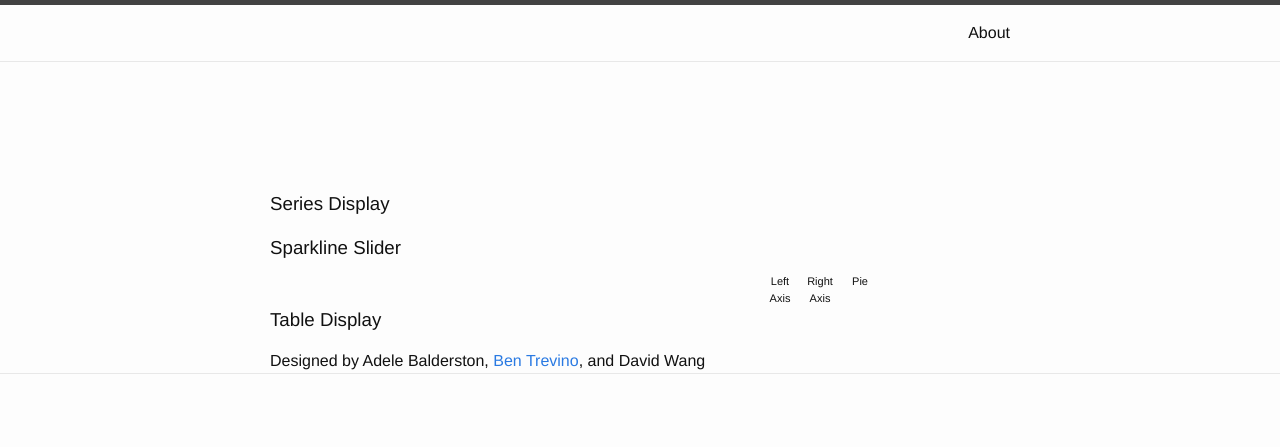
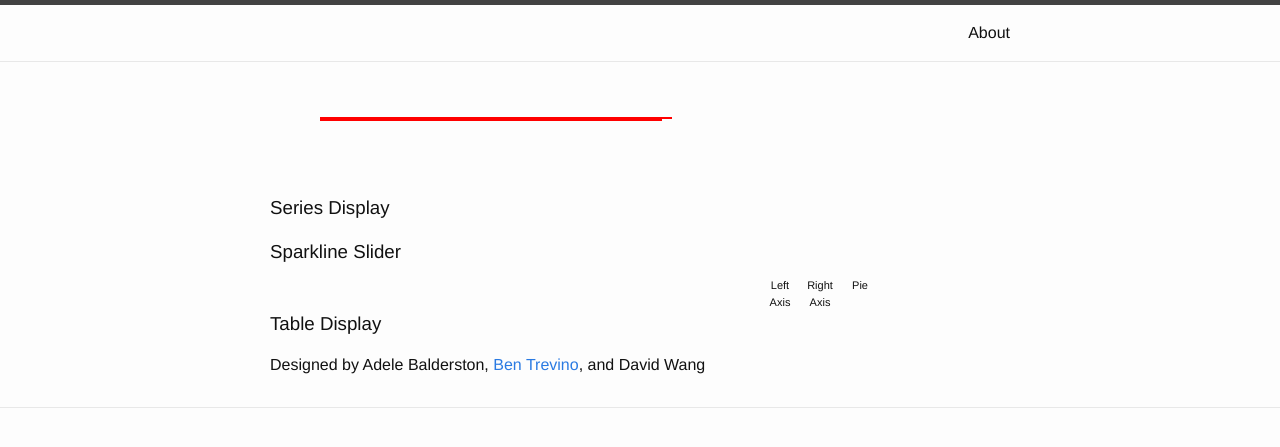
Before and after one commit to UHERO/kauai, a Jekyll site: the page built from index.html, in a window 1280 px wide. Shown: the top 447 px of the page. Built offline with Jekyll 4.4.1, drawn with Linux system fonts in a browser that asks for light colours.

Commit message:
basic slider in and positioning

```diff
--- a/css/main.scss
+++ b/css/main.scss
@@ -95,7 +95,8 @@
     width:10px;
     height:20px;
 }
-#line_chart_slider_container{ width:350px; position:relative; top: 350px; left:50px}
+#line_chart_slider_container{ width:350px; float:left; margin-left:50px; border:1px solid red}
+#time_slice_slider_container{ width:340px; float:left; margin-left:50px; border:1px solid red}
 
 /*********** Flextable Stuff *****************/
 
--- a/index.html
+++ b/index.html
@@ -7,7 +7,8 @@
 	<div id="dashboard">
 		<div id="headline_container"><h2 id="headline"></h2></div>
 		<div id="charts_area"></div>
-		<div id="line_chart_slider_container">
+		<div id="line_chart_slider_container"></div>
+		<div id="time_slice_slider_container"></div>
 	</div>
 
 	<div id="data">
```
Also changed, not shown: 3 other files.
